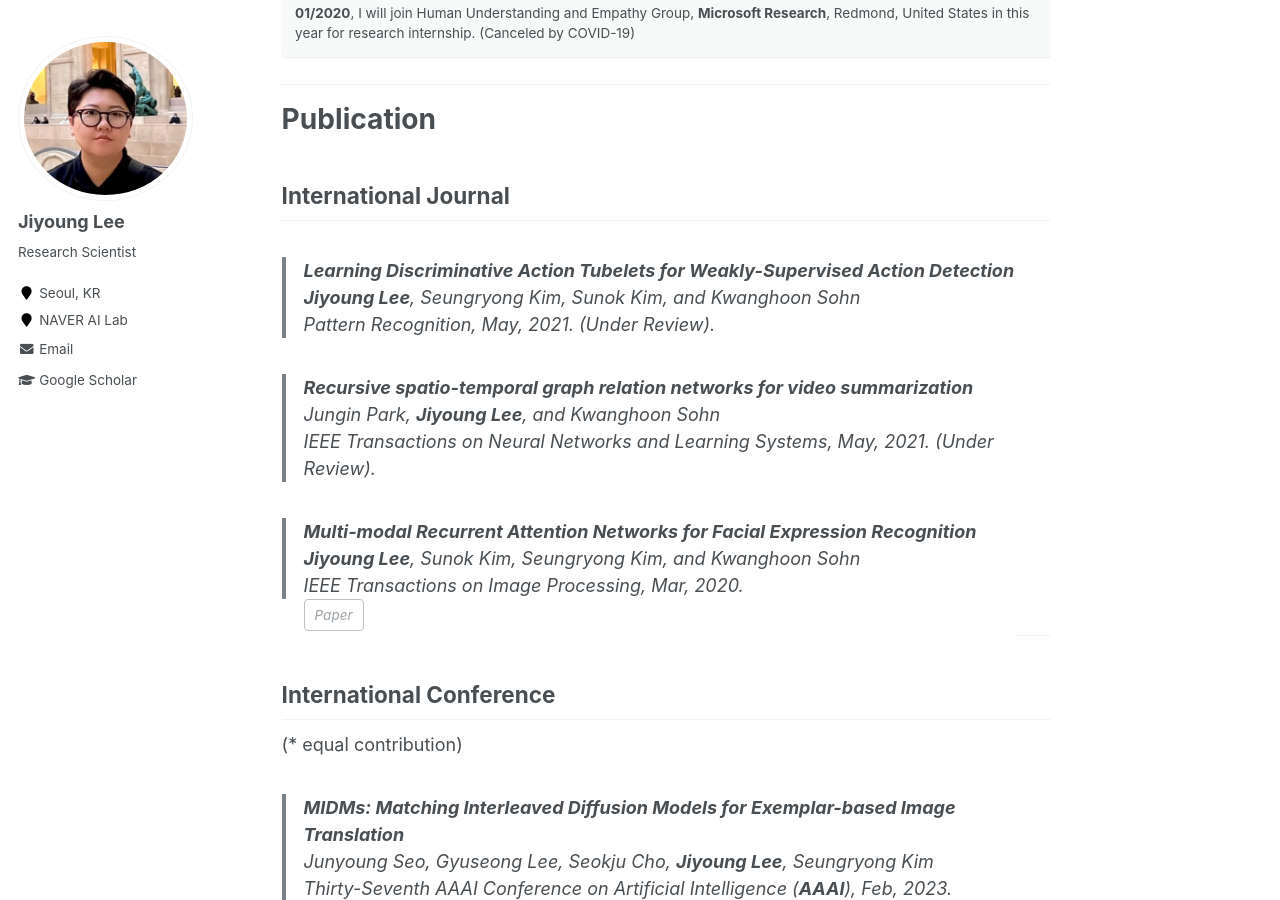
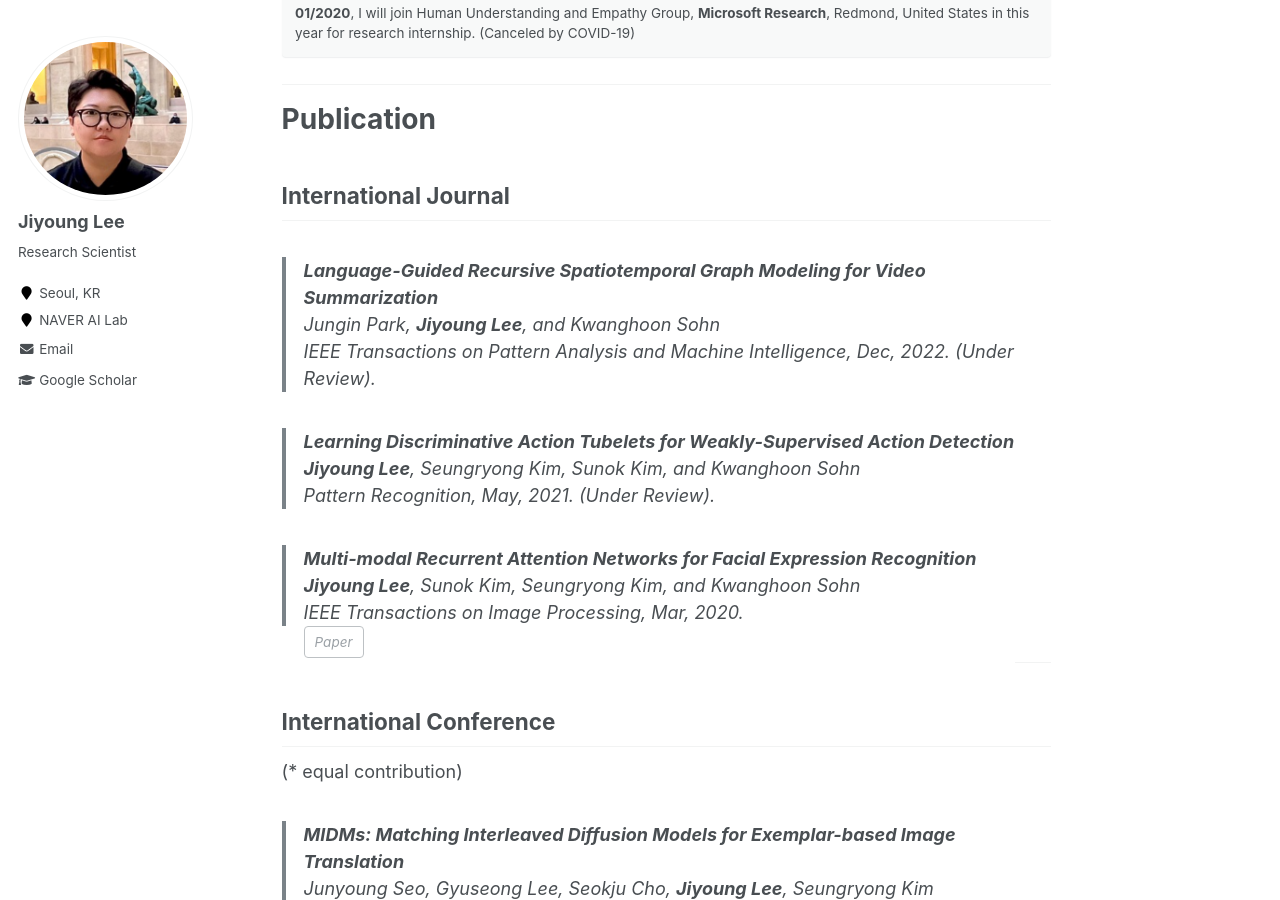
Before and after one commit to lee-jiyoung/lee-jiyoung.github.io, a Jekyll site: the page built from _pages/about.md, in a window 1280 px wide and 900 px high, scrolled down 1663 px. Built offline with Jekyll 4.4.1, drawn with Linux system fonts in a browser that asks for light colours.

Commit message:
Update about.md

```diff
--- a/_pages/about.md
+++ b/_pages/about.md
@@ -65,13 +65,15 @@ Publication
 
 ## International Journal
 
+> **Language-Guided Recursive Spatiotemporal Graph Modeling for Video Summarization**
+Jungin Park, **Jiyoung Lee**, and Kwanghoon Sohn
+IEEE Transactions on Pattern Analysis and Machine Intelligence, Dec, 2022. (Under Review).
+
+
 > **Learning Discriminative Action Tubelets for Weakly-Supervised Action Detection**
 **Jiyoung Lee**, Seungryong Kim, Sunok Kim, and Kwanghoon Sohn
 Pattern Recognition, May, 2021. (Under Review).
 
-> **Recursive spatio-temporal graph relation networks for video summarization**
-Jungin Park, **Jiyoung Lee**, and Kwanghoon Sohn
-IEEE Transactions on Neural Networks and Learning Systems, May, 2021. (Under Review).
 
 > **Multi-modal Recurrent Attention Networks for Facial Expression Recognition**
 **Jiyoung Lee**, Sunok Kim, Seungryong Kim, and Kwanghoon Sohn
```
